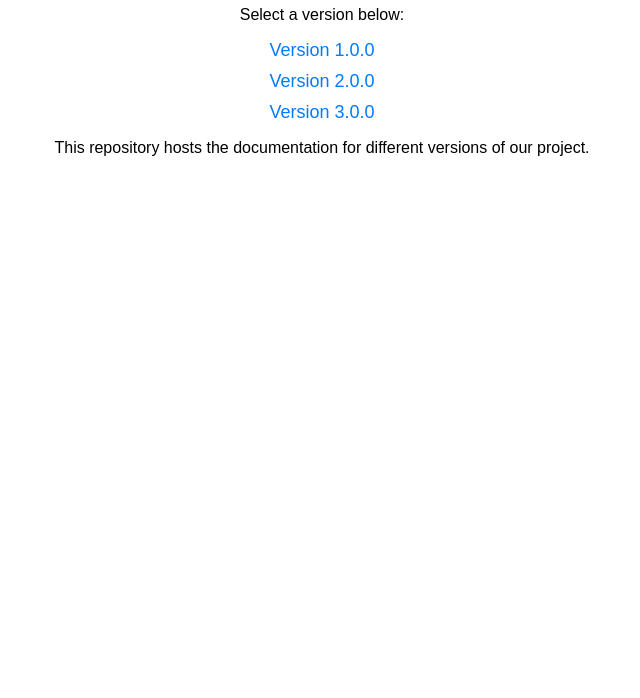
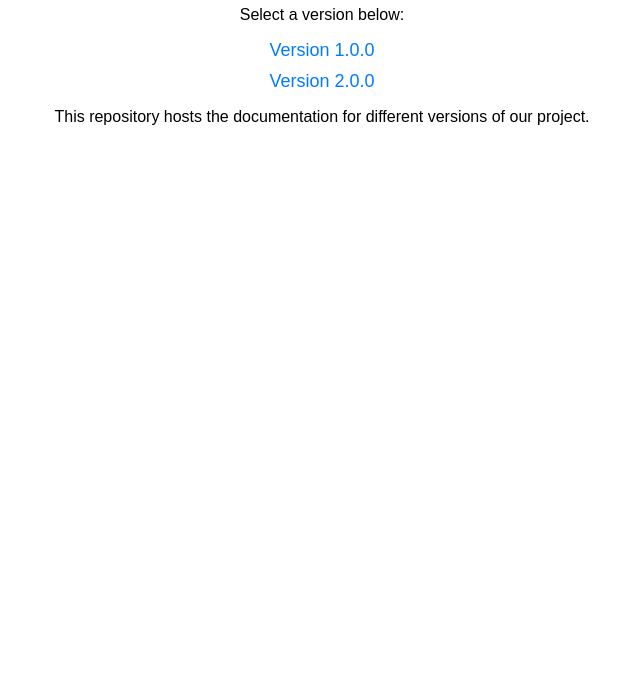
Before and after one commit to Mohamed-Marsou/docs, a plain HTML site: page docs/index.html in a window 1280 px wide. Shown: the part 102-800 px from the top of the page, without its empty margins (318-958 px from the left). Drawn offline with Linux system fonts and the light colour scheme.

Commit message:
Update index.html

```diff
--- a/docs/index.html
+++ b/docs/index.html
@@ -19,7 +19,6 @@
     <ul>
         <li><a href="v1.0.0/index.html">Version 1.0.0</a></li>
         <li><a href="v2.0.0/index.html">Version 2.0.0</a></li>
-        <li><a href="v3.0.0/index.html">Version 3.0.0</a></li>
     </ul>
     <p>This repository hosts the documentation for different versions of our project.</p>
 </body>
```
